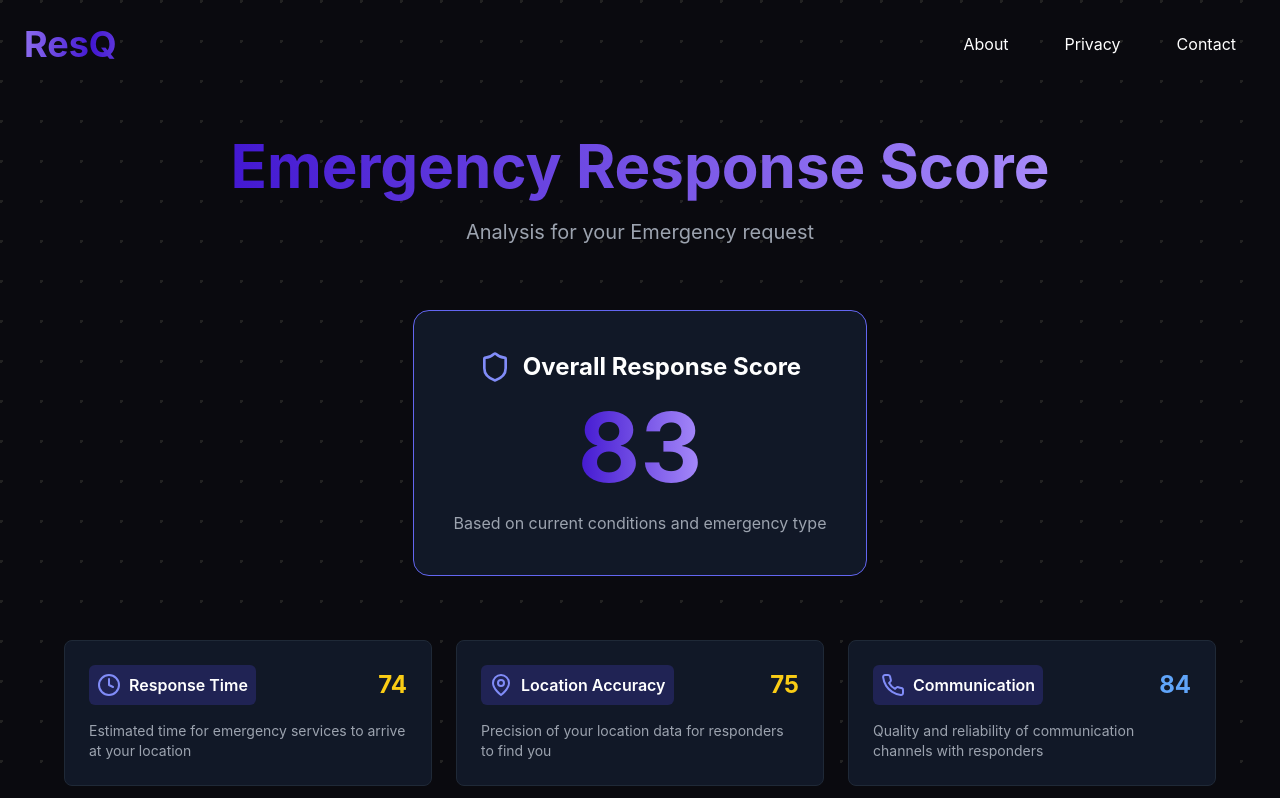
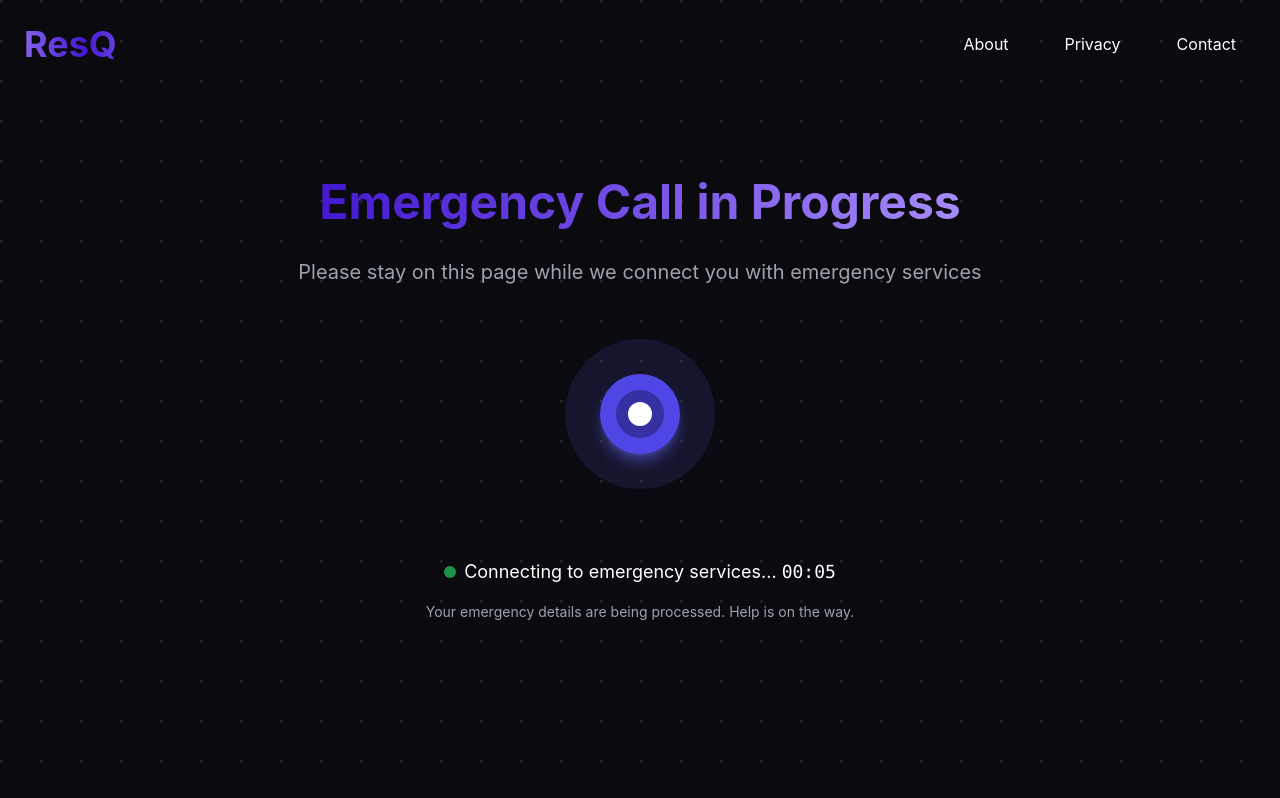
Before and after one commit to RohanChintakindi/HenHacks25, a React (Vite) app in the folder frontend/: page /score in a window 1280 px wide. Shown: the top 798 px of the page. Built offline with nearby package versions, Linux system fonts and the light colour scheme.

Commit message:
final commit

```diff
--- a/frontend/src/pages/ScorePage.tsx
+++ b/frontend/src/pages/ScorePage.tsx
@@ -1,13 +1,15 @@
 import React from 'react';
+import { useState } from 'react';
 import { useNavigate, useLocation } from 'react-router-dom';
 import { Shield, Clock, MapPin, Phone, Users, Zap, AlertTriangle } from 'lucide-react';
 import ScoreCard from '../components/ScoreCard';
+import WaitingPage from './WaitingPage';
 
 function ScorePage() {
   const navigate = useNavigate();
   const location = useLocation();
   const { emergencyType } = location.state || { emergencyType: 'Emergency' };
-
+  const [isWaiting, setIsWaiting] = useState(true);
   // Generate a random overall score between 75 and 95
   const overallScore = Math.floor(Math.random() * 21) + 75;
 
@@ -58,6 +60,7 @@ function ScorePage() {
   };
 
   return (
+    (isWaiting) ? <WaitingPage /> :
     <>
       <div className="text-center max-w-4xl mx-auto mb-16">
         <h1 className="text-6xl font-bold mb-8 pb-4">
--- a/frontend/src/pages/WaitingPage.tsx
+++ b/frontend/src/pages/WaitingPage.tsx
@@ -1,7 +1,7 @@
 import React, { useState } from 'react';
 import { useNavigate, useLocation } from 'react-router-dom';
 
-function WaitingPage() {
+export default function WaitingPage() {
   const navigate = useNavigate();
   const location = useLocation();
   const { phoneNumber, emergencyType } = location.state || {};
@@ -83,5 +83,3 @@ function WaitingPage() {
     </div>
   );
 }
-
-export default WaitingPage;
```
